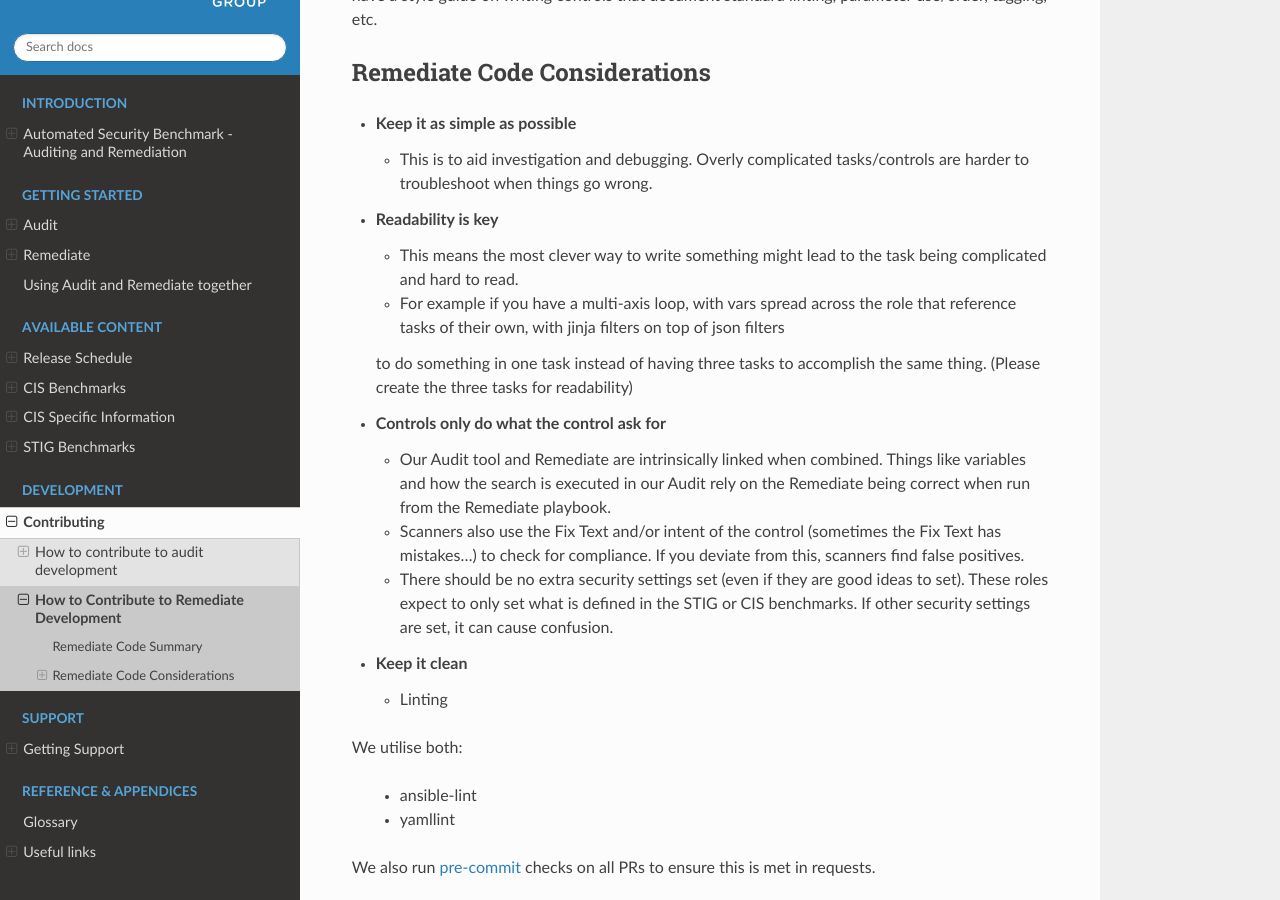
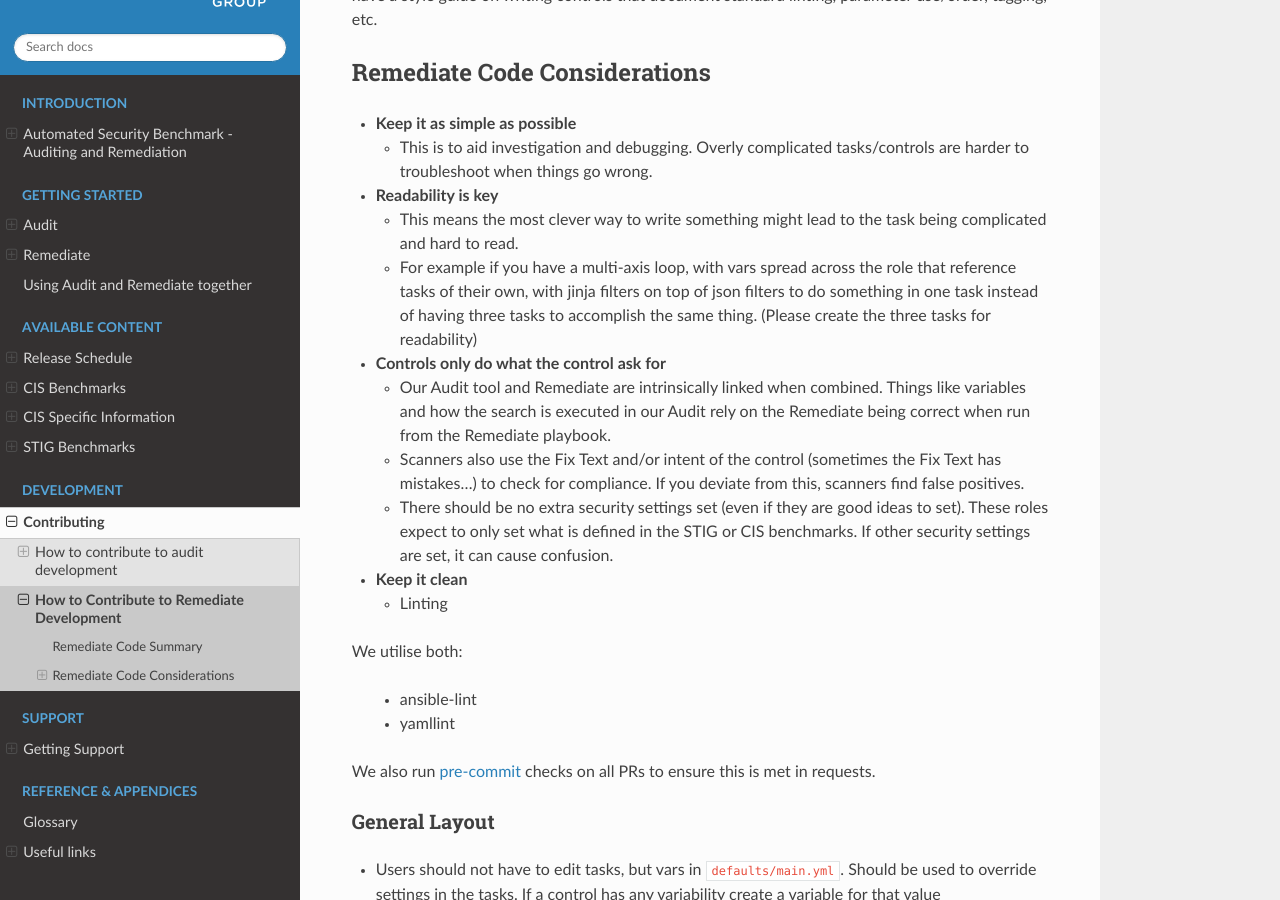
Before and after one commit to ansible-lockdown/MPG-AL-READTHEDOCS, a Sphinx documentation site: the page built from docs/source/remediate/rem_development.rst, in a window 1280 px wide and 900 px high, scrolled down 380 px. Built offline with Sphinx 7.4.7 and the Read the Docs theme 3.1.0, drawn with Linux system fonts in a browser that asks for light colours.

```diff
--- a/docs/source/audit/getting-started-audit.rst
+++ b/docs/source/audit/getting-started-audit.rst
@@ -117,6 +117,7 @@ There are also switch options to allow you to run a couple of these benchmarks a
 Script runtime options
 
 - The group option allows a meta field that can be assigned against the report for use in the analysis if servers are under the same group.
+
 If more than one server group is analyzed, groups can be separated with commas.
 
 - The full audit report has the saved output filename and location information.
--- a/docs/source/intro.rst
+++ b/docs/source/intro.rst
@@ -148,7 +148,8 @@ There are occasions where both need updating or just one of them.
 As a rule, our goal is to abide to the following lifecycle process for branches and releases that include ansible-galaxy_ sync updates.
 Being community, we have direct customer requests and requirements that take priority in releases.
 For a more in depth Overview
-  :doc:`combined/release_sched`
+
+- :doc:`combined/release_sched`
 
 Branches
 ^^^^^^^^
--- a/docs/source/remediate/rem-getting-started.rst
+++ b/docs/source/remediate/rem-getting-started.rst
@@ -112,7 +112,8 @@ Tower Steps
 
 
 With Existing Playbooks
-~~~~~~~~~~~~~~~~~~
+~~~~~~~~~~~~~~~~~~~~~~~
+
 This role works well with existing playbooks. The following is an
 example of a basic playbook that uses this role:
 
--- a/docs/source/remediate/rem_development.rst
+++ b/docs/source/remediate/rem_development.rst
@@ -17,8 +17,7 @@ Remediate Code Considerations
 - **Readability is key**
 
   - This means the most clever way to write something might lead to the task being complicated and hard to read.
-  - For example if you have a multi-axis loop, with vars spread across the role that reference tasks of their own, with jinja filters on top of json filters
-  to do something in one task instead of having three tasks to accomplish the same thing. (Please create the three tasks for readability)
+  - For example if you have a multi-axis loop, with vars spread across the role that reference tasks of their own, with jinja filters on top of json filters to do something in one task instead of having three tasks to accomplish the same thing. (Please create the three tasks for readability)
 
 - **Controls only do what the control ask for**
 
```
